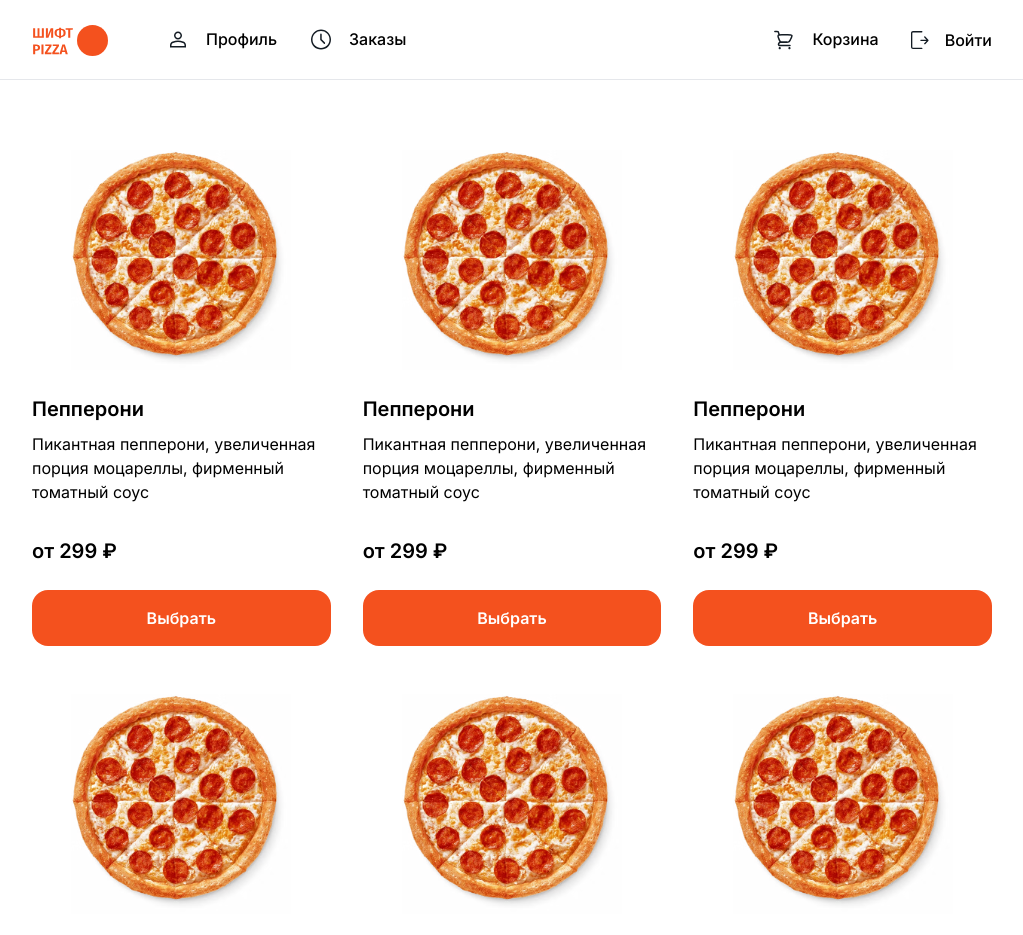
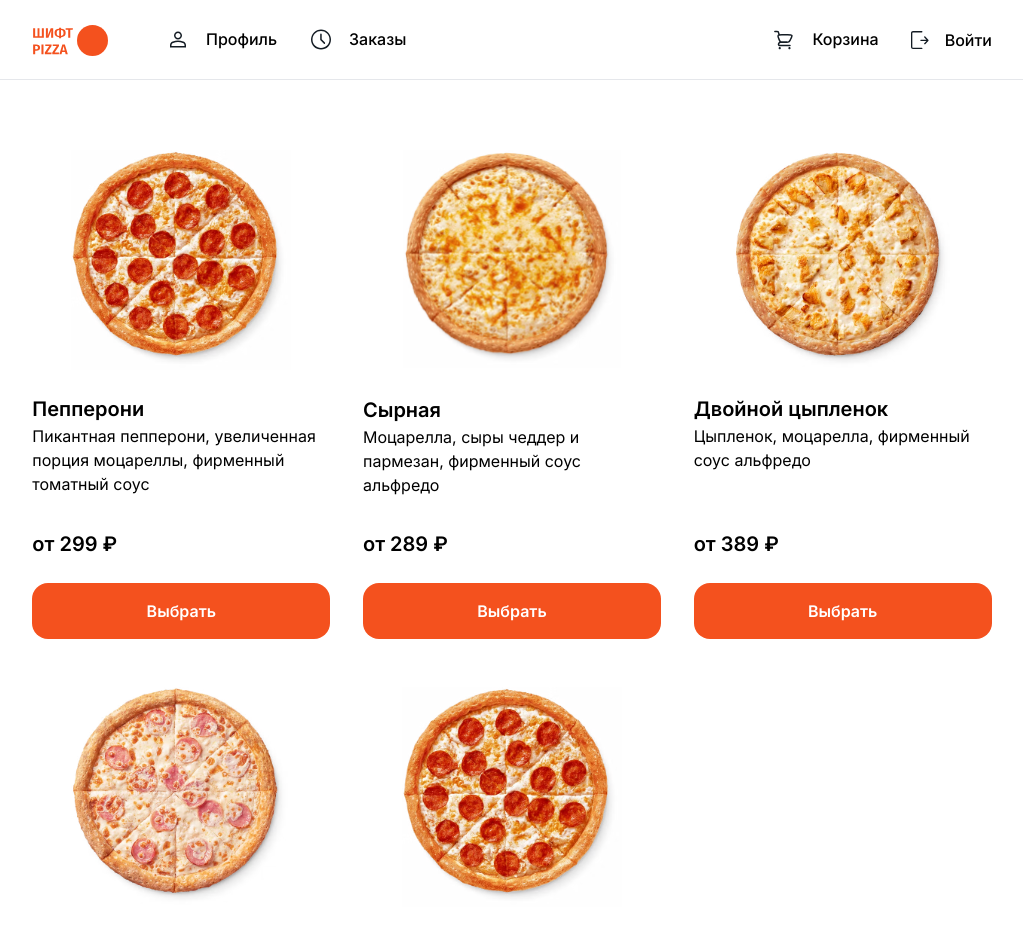
Before and after one commit to DanyaCreator/pizza-shop-cft, a React (Vite) app: page / in a window 1280 px wide. Shown: the top 935 px of the page, without its empty margins (128-1151 px from the left). Built offline with nearby package versions, Linux system fonts and the light colour scheme.

Commit message:
some fixes and final main menu

```diff
--- a/src/components/MainContent.tsx
+++ b/src/components/MainContent.tsx
@@ -1,72 +1,28 @@
-import PizzaCard from './PizzaCard.tsx';
-import { PepperoniBig } from '../assets/images.ts';
 import ModalWrapper from './modal/ModalWrapper.tsx';
 import { useState } from 'react';
 import { useLockedBody } from '../hooks/use-lock-body.hook.ts';
-import PizzaMenu from './PizzaMenu.tsx';
+import PizzaModalMenu from './PizzaModalMenu.tsx';
+import { pizzaData } from '../data/pizzasData.ts';
+import PizzaCard from './PizzaCard.tsx';
 
 const MainContent = () => {
   const [isPizzaModalOpened, setIsPizzaModalOpened] = useState(false);
   useLockedBody(isPizzaModalOpened);
   return (
     <main className='container main-content'>
-      <PizzaCard
-        name={'Пепперони'}
-        image={PepperoniBig}
-        cost={299}
-        description={
-          'Пикантная пепперони, увеличенная порция моцареллы, фирменный томатный соус'
-        }
-        openPizzaModal={() => setIsPizzaModalOpened(true)}
-      />
-      <PizzaCard
-        name={'Пепперони'}
-        image={PepperoniBig}
-        cost={299}
-        description={
-          'Пикантная пепперони, увеличенная порция моцареллы, фирменный томатный соус'
-        }
-        openPizzaModal={() => setIsPizzaModalOpened(true)}
-      />
-      <PizzaCard
-        name={'Пепперони'}
-        image={PepperoniBig}
-        cost={299}
-        description={
-          'Пикантная пепперони, увеличенная порция моцареллы, фирменный томатный соус'
-        }
-        openPizzaModal={() => setIsPizzaModalOpened(true)}
-      />
-      <PizzaCard
-        name={'Пепперони'}
-        image={PepperoniBig}
-        cost={299}
-        description={
-          'Пикантная пепперони, увеличенная порция моцареллы, фирменный томатный соус'
-        }
-        openPizzaModal={() => setIsPizzaModalOpened(true)}
-      />
-      <PizzaCard
-        name={'Пепперони'}
-        image={PepperoniBig}
-        cost={299}
-        description={
-          'Пикантная пепперони, увеличенная порция моцареллы, фирменный томатный соус'
-        }
-        openPizzaModal={() => setIsPizzaModalOpened(true)}
-      />
-      <PizzaCard
-        name={'Пепперони'}
-        image={PepperoniBig}
-        cost={299}
-        description={
-          'Пикантная пепперони, увеличенная порция моцареллы, фирменный томатный соус'
-        }
-        openPizzaModal={() => setIsPizzaModalOpened(true)}
-      />
+      {pizzaData.map((pizzaData, index) => (
+        <PizzaCard
+          key={index}
+          image={pizzaData.image}
+          name={pizzaData.name}
+          description={pizzaData.description}
+          cost={pizzaData.cost}
+          openPizzaModal={() => setIsPizzaModalOpened(true)}
+        />
+      ))}
       {isPizzaModalOpened && (
         <ModalWrapper onClose={() => setIsPizzaModalOpened(false)}>
-          <PizzaMenu />
+          <PizzaModalMenu />
         </ModalWrapper>
       )}
     </main>
--- a/src/components/PizzaCard.tsx
+++ b/src/components/PizzaCard.tsx
@@ -16,17 +16,19 @@ const PizzaCard = ({
   openPizzaModal,
 }: PizzaCardProps) => {
   return (
-    <article className={''}>
-      <div className={'flex justify-center pb-[24px]'}>
+    <article className={'w-[298px] flex flex-col gap-[24px]'}>
+      <div className={'flex justify-center'}>
         <img src={image} alt='' />
       </div>
-      <div className={'flex flex-col gap-[8px] pb-[32px]'}>
-        <span className={'font-[600] text-[20px]'}>{name}</span>
-        <p className={'font-[400]'}>{description}</p>
-      </div>
-      <div className={'flex flex-col gap-[24px]'}>
-        <span className={'font-[600] text-[20px]'}>от {cost} ₽</span>
-        <RoundedBtn onClick={openPizzaModal} text={'Выбрать'} />
+      <div className={'h-full flex flex-col justify-between'}>
+        <div className={'flex flex-col'}>
+          <span className={'font-[600] text-[20px]'}>{name}</span>
+          <p className={'font-[400]'}>{description}</p>
+        </div>
+        <div className={'flex flex-col gap-[24px]'}>
+          <span className={'font-[600] text-[20px] mt-[32px]'}>от {cost} ₽</span>
+          <RoundedBtn onClick={openPizzaModal} text={'Выбрать'} />
+        </div>
       </div>
     </article>
   );
--- a/src/components/PizzaMenu.tsx
+++ b/src/components/PizzaModalMenu.tsx
@@ -10,7 +10,7 @@ import PizzaSizeBtn from './buttons/PizzaSizeBtn.tsx';
 import PizzaAdditionBtn from './buttons/PizzaAdditionBtn.tsx';
 import RoundedBtn from './buttons/RoundedBtn.tsx';
 
-const PizzaMenu = () => {
+const PizzaModalMenu = () => {
   return (
     <div
       className={
@@ -21,7 +21,7 @@ const PizzaMenu = () => {
       </div>
       <div className={'flex flex-col gap-[24px]'}>
         <div className={'pizza-info-menu'}>
-          <div className={'flex flex-col gap-[8px]'}>
+          <div className={'flex flex-col gap-[8px] pl-[10px]'}>
             <h1 className={'font-[700] text-[#292929] text-[24px]'}>
               Двойной цыпленок
             </h1>
@@ -32,13 +32,15 @@ const PizzaMenu = () => {
               Цыпленок, моцарелла, фирменный соус альфредо
             </span>
           </div>
-          <div className={'flex justify-between pt-[26px] pb-[26px]'}>
+          <div className={'flex justify-between pt-[26px] pb-[26px] pl-[10px]'}>
             <PizzaSizeBtn size={'Маленькая'} />
             <PizzaSizeBtn size={'Средняя'} />
             <PizzaSizeBtn size={'Большая'} />
           </div>
           <article className={'text-[#292929] h-full'}>
-            <span className={'font-[500] text-[16px]'}>Добавить по вкусу</span>
+            <span className={'font-[500] text-[16px] pl-[10px]'}>
+              Добавить по вкусу
+            </span>
             <div className={'pizza-addition-menu'}>
               <PizzaAdditionBtn
                 image={CheeseSideBig}
@@ -74,4 +76,4 @@ const PizzaMenu = () => {
   );
 };
 
-export default PizzaMenu;
+export default PizzaModalMenu;
--- a/src/data/pizzasData.ts
+++ b/src/data/pizzasData.ts
@@ -0,0 +1,42 @@
+import {
+  CheeseBig,
+  DoubleChickenBig,
+  HamAndCheeseBig,
+  PepperoniBig,
+} from '../assets/images.ts';
+
+export const pizzaData = [
+  {
+    image: PepperoniBig,
+    name: 'Пепперони',
+    description:
+      'Пикантная пепперони, увеличенная порция моцареллы, фирменный томатный соус',
+    cost: 299,
+  },
+  {
+    image: CheeseBig,
+    name: 'Сырная',
+    description: 'Моцарелла, сыры чеддер и пармезан, фирменный соус альфредо',
+    cost: 289,
+  },
+  {
+    image: DoubleChickenBig,
+    name: 'Двойной цыпленок',
+    description: 'Цыпленок, моцарелла, фирменный соус альфредо',
+    cost: 389,
+  },
+  {
+    image: HamAndCheeseBig,
+    name: 'Ветчина и сыр',
+    description:
+      'Сочная ветчина, моцарелла, сыр мармезан, фирменный соус альфредо',
+    cost: 359,
+  },
+  {
+    image: PepperoniBig,
+    name: 'Двойная пепперони',
+    description:
+      'Двойная порция пепперони, увеличенная порция моцареллы, фирменный томатный соус',
+    cost: 299,
+  },
+];
--- a/src/index.css
+++ b/src/index.css
@@ -31,6 +31,7 @@ body {
     grid-template-rows: repeat(2, 1fr);
     grid-gap: 11px;
     padding-top: 16px;
+    padding-left: 10px;
 }
 
 .pizza-size-btn {
```
